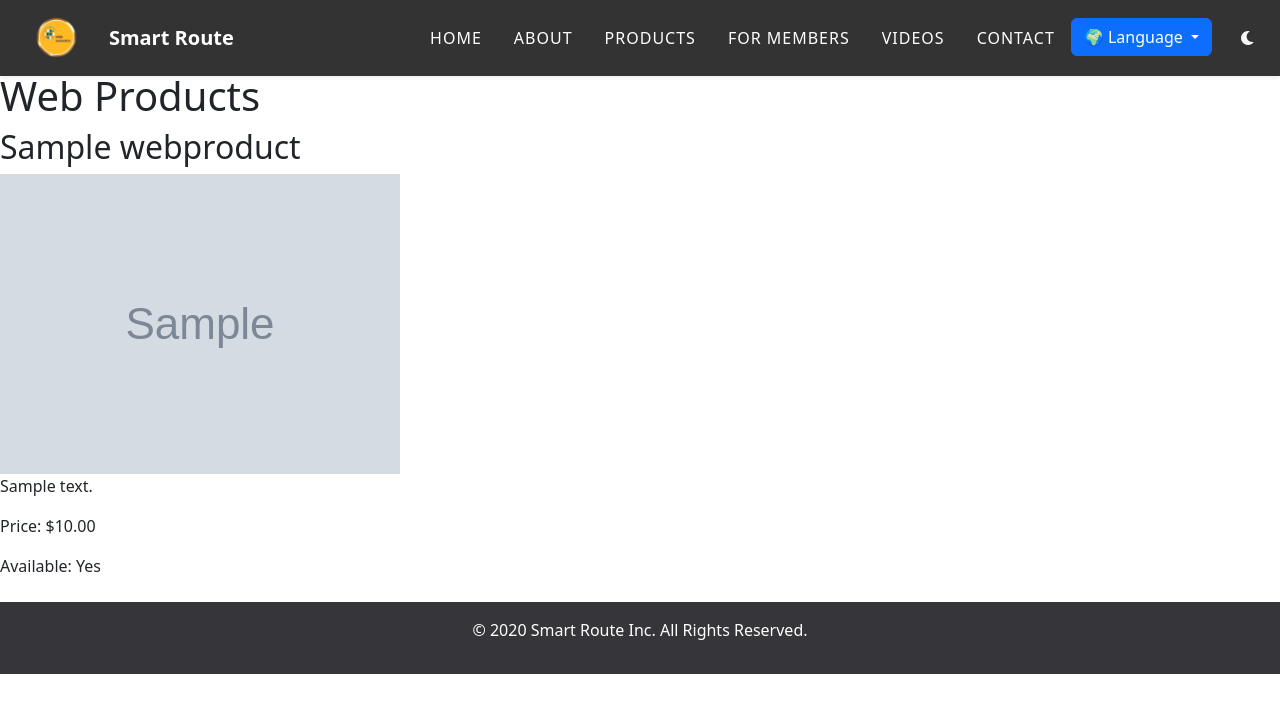
After one commit to zura-papiashvili/portfolio, a Django app: page /products/ in a window 1280 px wide. The commit adds this page. Shown: the top 713 px of the page. Run offline with Django 5.2, Linux system fonts and the light colour scheme; tables that the repository leaves empty hold one stand-in row (values such as "Sample post"); grey boxes marked "Sample" are stand-in pictures.

Commit message:
feat: products

```diff
--- a/blog/models.py
+++ b/blog/models.py
@@ -206,3 +206,24 @@ class ZoomEvent(models.Model):
     class Meta:
         verbose_name = _("Zoom Event")
         verbose_name_plural = _("Zoom Events")
+
+
+class WebProduct(models.Model):
+    name = models.CharField(max_length=100, verbose_name=_("Product Name"))
+    description = models.TextField(verbose_name=_("Description"))
+    price = models.DecimalField(
+        max_digits=10, decimal_places=2, verbose_name=_("Price")
+    )
+    image = models.ImageField(
+        upload_to="web_products/images",
+        verbose_name=_("Image"),
+        validators=[validate_image_size],
+    )
+    available = models.BooleanField(default=True, verbose_name=_("Available"))
+
+    def __str__(self):
+        return self.name
+
+    class Meta:
+        verbose_name = _("Web Product")
+        verbose_name_plural = _("Web Products")
--- /dev/null
+++ b/blog/templates/web_products.html
@@ -0,0 +1,20 @@
+{% extends "base.html" %}
+{% load static %}
+
+
+{% block title %}Web Products{% endblock %}
+
+{% block content %}
+    <h1>Web Products</h1>
+    <div class="products">
+        {% for product in products %}
+            <div class="product">
+                <h2>{{ product.name }}</h2>
+                <img src="{{ product.image.url }}" alt="{{ product.name }}">
+                <p>{{ product.description }}</p>
+                <p>Price: ${{ product.price }}</p>
+                <p>Available: {{ product.available|yesno:"Yes,No" }}</p>
+            </div>
+        {% endfor %}
+    </div>
+{% endblock %}
--- a/blog/urls.py
+++ b/blog/urls.py
@@ -14,6 +14,7 @@ urlpatterns = [
     path("about/", views.about, name="about"),
     path("contact/", views.contact, name="contact"),
     path("events/", views.zoom_events, name="events"),
+    path("products/", views.web_products, name="products"),
     path("posts/", views.posts, name="posts"),
     path("sitemap.xml", sitemap, {"sitemaps": sitemaps}),
     path("restricted/", views.restricted_page_view, name="restricted"),
--- a/blog/views.py
+++ b/blog/views.py
@@ -1,5 +1,5 @@
 from django.shortcuts import get_object_or_404, render
-from .models import Author, Post, FAQ, Carousel, RestrictedPage, ZoomEvent
+from .models import Author, Post, FAQ, Carousel, RestrictedPage, ZoomEvent, WebProduct
 from project.models import Project
 from project.models import Service
 from django.core.mail import send_mail
@@ -20,6 +20,7 @@ def home(request):
     authors = Author.objects.all()[:3]
     services = Service.objects.exclude(**{f"title_{language}": ""}).all()[:3]
     projects = Project.objects.exclude(**{f"name_{language}": ""}).all()[:3]
+    web_products = WebProduct.objects.exclude(**{f"name_{language}": ""}).all()[:3]
 
     return render(
         request,
@@ -30,6 +31,7 @@ def home(request):
             "events": events,
             "projects": projects,
             "services": services,
+            "products": web_products,
         },
     )
 
@@ -116,6 +118,11 @@ def zoom_events(request):
     return render(request, "zoom_events.html", {"events": events})
 
 
+def web_products(request):
+    products = WebProduct.objects.all()
+    return render(request, "web_products.html", {"products": products})
+
+
 def switch_language(request, language):
     activate(language)
     request.session[settings.LANGUAGE_COOKIE_NAME] = language
--- a/templates/base.html
+++ b/templates/base.html
@@ -33,7 +33,7 @@
         <div class="container-fluid">
             <!-- Logo and Site Name -->
             <a class="navbar-brand d-flex align-items-center" href="{% url 'home' %}">
-                <img src="{% static 'images/logo.png' %}" alt="Logo" class="me-2 rounded-circle" style="width: 50px; height: 50px;">
+                <img src="{% static 'images/logo.png' %}" alt="Logo" class="me-2 rounded-circle" style=" height: 50px;">
                 <span class="fw-bold">{% trans "Smart Route" %}</span>
             </a>
             <!-- Toggler for mobile view -->
@@ -50,7 +50,7 @@
                         <a class="nav-link text-white px-3 py-2 rounded custom-link" href="{% url 'about' %}">{% trans "About" %}</a>
                     </li>
                     <li class="nav-item">
-                        <a class="nav-link text-white px-3 py-2 rounded custom-link" href="{% url 'events' %}">{% trans "Events" %}</a>
+                        <a class="nav-link text-white px-3 py-2 rounded custom-link" href="{% url 'products' %}">{% trans "Products" %}</a>
                     </li>
                     <li class="nav-item">
                         <a class="nav-link text-white px-3 py-2 rounded custom-link" href="{% url 'restricted' %}">{% trans "For Members" %}</a>
```
Also changed, not shown: blog/translation.py (+6 -1 lines), blog/locale/en/LC_MESSAGES/django.po, blog/locale/es/LC_MESSAGES/django.po, blog/locale/ka/LC_MESSAGES/django.po, blog/migrations/0005_webproduct.py (added), blog/migrations/0006_webproduct_description_en_webproduct_description_es_and_more.py (added), locale/en/LC_MESSAGES/django.po, locale/es/LC_MESSAGES/django.po, locale/ka/LC_MESSAGES/django.po, static/images/logo.png, 4 other files.
